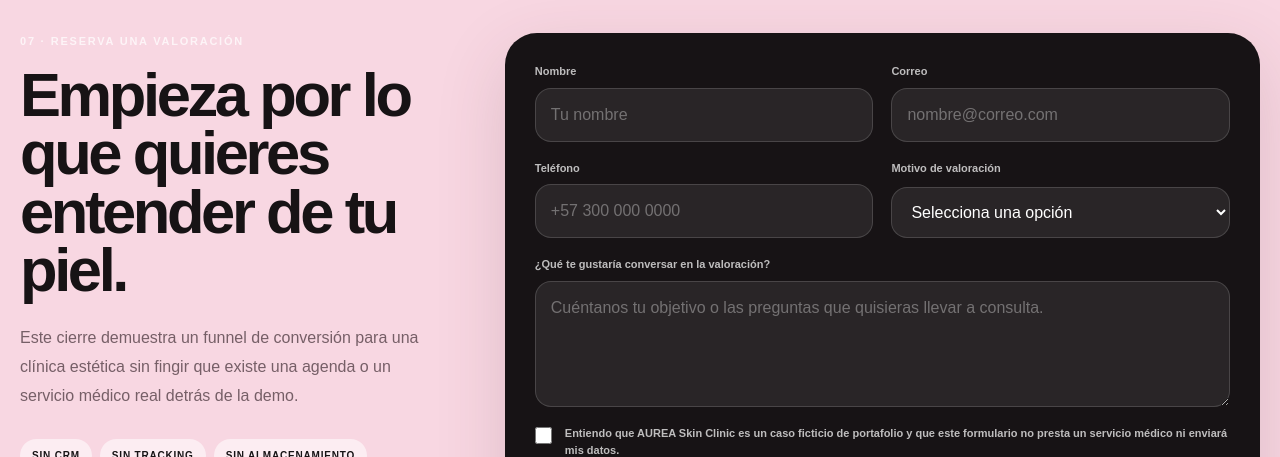
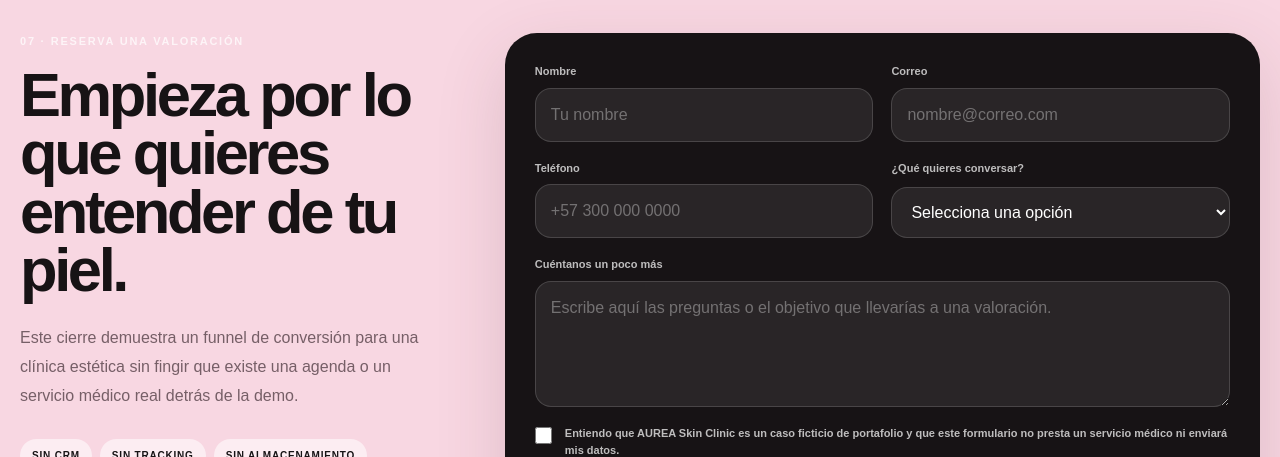
Before and after one commit to luciaduque248/aurea-skin-clinic-landing, a Next.js app: page / in a window 1280 px wide. Shown: the part 5182-5639 px from the top of the page. Built offline with nearby package versions, Linux system fonts and the light colour scheme.

Commit message:
feat: align booking flow with new AUREA aesthetic

```diff
--- a/components/booking-form.tsx
+++ b/components/booking-form.tsx
@@ -29,20 +29,20 @@ export function BookingForm() {
         aria-live="polite"
       >
         <span className="booking-success-mark" aria-hidden="true">✓</span>
-        <p className="eyebrow eyebrow-light">Solicitud demostrativa completada</p>
+        <p className="kicker kicker-light">Demo completada</p>
         <h3>Tu valoración quedaría reservada aquí.</h3>
         <p>
-          En una implementación real, este paso conectaría con agenda, CRM o confirmación por correo. En esta demo no almacenamos ni enviamos datos.
+          En una implementación real, este paso conectaría con agenda, CRM o confirmación por correo. Esta demo no almacena ni envía información.
         </p>
-        <button type="button" className="text-link text-link-light" onClick={() => setSent(false)}>
-          Volver al formulario <span aria-hidden="true">↗</span>
+        <button type="button" onClick={() => setSent(false)}>
+          Volver al formulario ↗
         </button>
       </div>
     );
   }
 
   return (
-    <form className="booking-form" onSubmit={handleSubmit} noValidate={false}>
+    <form className="booking-form" onSubmit={handleSubmit}>
       <div className="booking-grid">
         <label>
           <span>Nombre</span>
@@ -57,7 +57,7 @@ export function BookingForm() {
           <input name="phone" type="tel" autoComplete="tel" placeholder="+57 300 000 0000" required />
         </label>
         <label>
-          <span>Motivo de valoración</span>
+          <span>¿Qué quieres conversar?</span>
           <select name="focus" defaultValue="" required>
             <option value="" disabled>Selecciona una opción</option>
             <option value="texture">Textura y uniformidad</option>
@@ -69,11 +69,11 @@ export function BookingForm() {
       </div>
 
       <label className="booking-message">
-        <span>¿Qué te gustaría conversar en la valoración?</span>
+        <span>Cuéntanos un poco más</span>
         <textarea
           name="message"
           rows={4}
-          placeholder="Cuéntanos tu objetivo o las preguntas que quisieras llevar a consulta."
+          placeholder="Escribe aquí las preguntas o el objetivo que llevarías a una valoración."
         />
       </label>
 
@@ -86,7 +86,7 @@ export function BookingForm() {
 
       <div className="booking-footer">
         <p>Demo de UX. Sin diagnóstico, agenda real, almacenamiento ni seguimiento clínico.</p>
-        <button type="submit" className="button button-ivory">Agendar valoración</button>
+        <button type="submit" className="button">Agendar valoración</button>
       </div>
     </form>
   );
```
